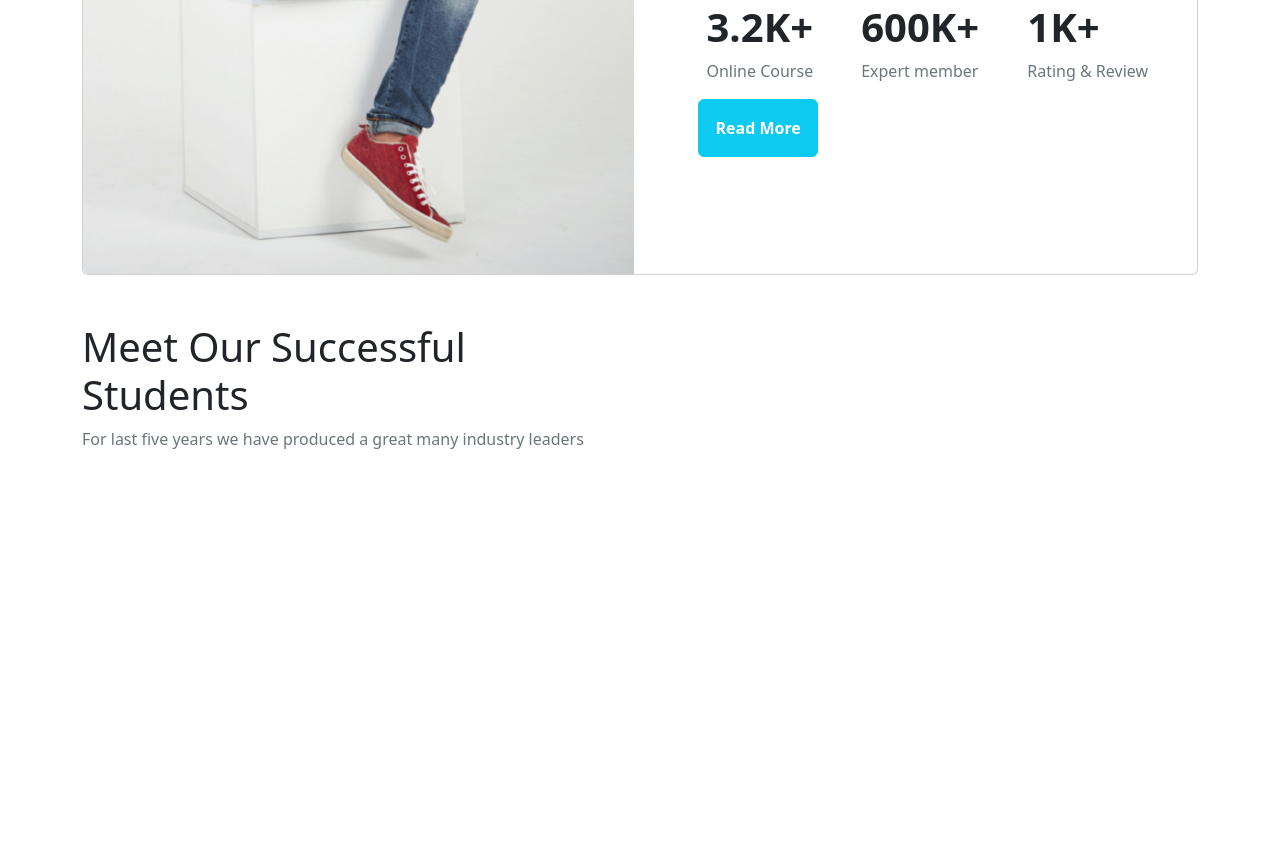
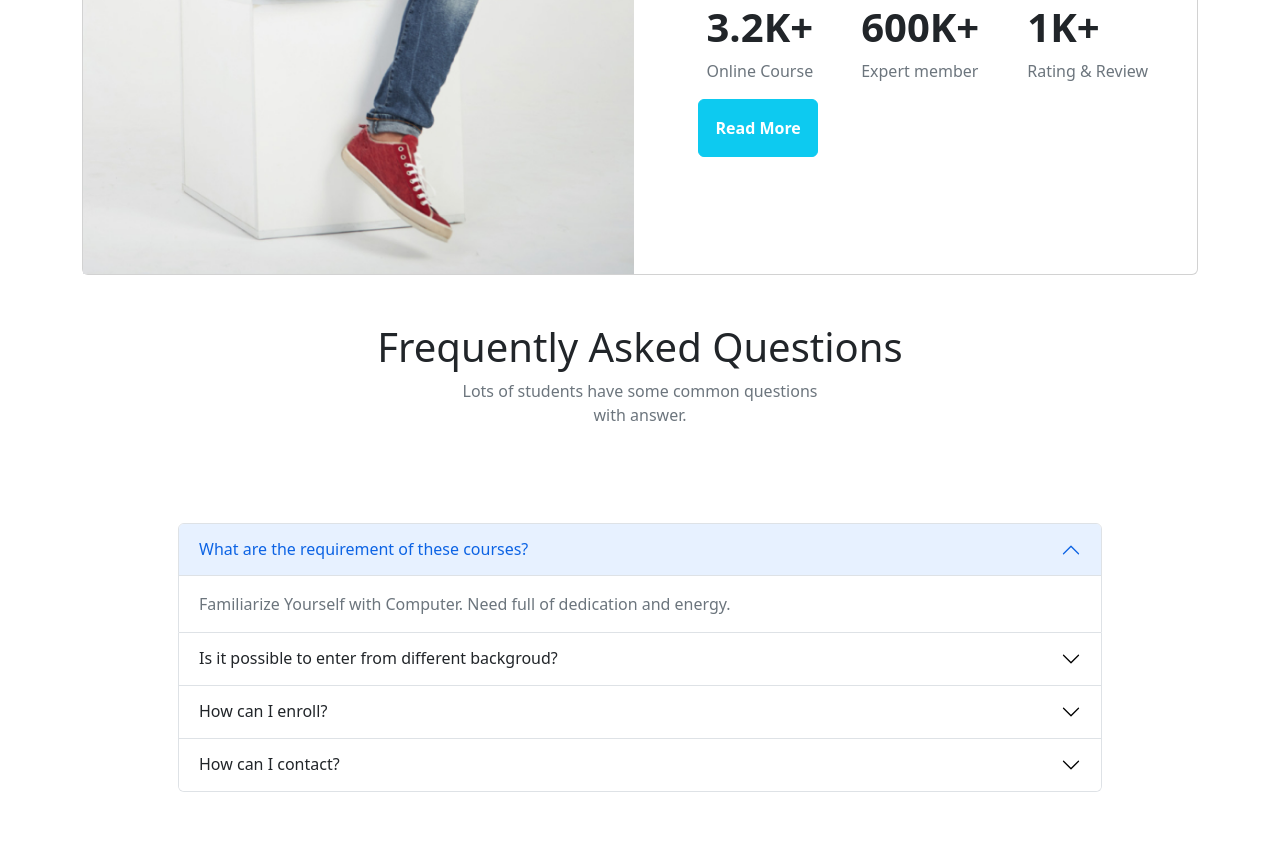
Before and after one commit to shahriar0015/assignment3-skTech, a plain HTML site: page index.html in a window 1280 px wide. Shown: the part 2200-3043 px from the top of the page. Before the commit the page ends 2667 px from the top, so only its background shows below. Drawn offline with nearby package versions, Linux system fonts and the light colour scheme.

Commit message:
question and answer

```diff
--- a/index.html
+++ b/index.html
@@ -210,11 +210,11 @@
 
     </section>
     <!-- courses end -->
-    <!-- courses option start-->
+    <!--  more courses start-->
     <div class="text-center mt-5">
         <button class="btn btn-info text-white fw-bold p-3">See More Courses</button>
     </div>
-    <!-- courses option end-->
+    <!--  more courses end-->
     <!-- Explore The learning Institute start-->
     <section class="container mt-5" id="Deals">
         <div class="card mb-3 flex flex-sm-column flex-md-row align-items-lg-center">
@@ -253,19 +253,78 @@
         </div>
     </section>
     <!-- Explore The learning Institute end-->
-    <!-- about successful student start-->
-    <section class="container mt-5" id="Success">
-        <div>
-            <h1>Meet Our Successful
-                <br>
-                Students
-            </h1>
-            <p class="text-secondary">For last five years we have produced a great many industry leaders
+
+    <!-- Frequently Asked Questions start-->
+    <section class="container mt-5" id="About">
+        <div class="text-center">
+            <h1>Frequently Asked Questions</h1>
+            <p class="text-secondary">Lots of students have some common questions <br> with answer.</p>
         </div>
-
+        <!-- question-1 -->
+        <div class="accordion m-5 p-5" id="accordionExample">
+            <div class="accordion-item">
+                <h2 class="accordion-header" id="headingOne">
+                    <button class="accordion-button" type="button" data-bs-toggle="collapse"
+                        data-bs-target="#collapseOne" aria-expanded="true" aria-controls="collapseOne">
+                        What are the requirement of these courses?
+                    </button>
+                </h2>
+                <div id="collapseOne" class="accordion-collapse collapse show" aria-labelledby="headingOne"
+                    data-bs-parent="#accordionExample">
+                    <div class="accordion-body text-secondary">
+                        Familiarize Yourself with Computer. Need full of dedication and energy.
+                    </div>
+                </div>
+            </div>
+            <!-- question-2 -->
+            <div class="accordion-item">
+                <h2 class="accordion-header" id="headingTwo">
+                    <button class="accordion-button collapsed" type="button" data-bs-toggle="collapse"
+                        data-bs-target="#collapseTwo" aria-expanded="false" aria-controls="collapseTwo">
+                        Is it possible to enter from different backgroud?
+                    </button>
+                </h2>
+                <div id="collapseTwo" class="accordion-collapse collapse" aria-labelledby="headingTwo"
+                    data-bs-parent="#accordionExample">
+                    <div class="accordion-body text-secondary">
+                        Yes. You need to be full of interest and dedication.
+                    </div>
+                </div>
+            </div>
+            <!-- question-3 -->
+            <div class="accordion-item">
+                <h2 class="accordion-header" id="headingThree">
+                    <button class="accordion-button collapsed" type="button" data-bs-toggle="collapse"
+                        data-bs-target="#collapseThree" aria-expanded="false" aria-controls="collapseThree">
+                        How can I enroll?
+                    </button>
+                </h2>
+                <div id="collapseThree" class="accordion-collapse collapse" aria-labelledby="headingThree"
+                    data-bs-parent="#accordionExample">
+                    <div class="accordion-body text-secondary">
+                        You need to register first. We will get detail in email.
+                    </div>
+                </div>
+            </div>
+            <!-- question-4 -->
+            <div class="accordion-item">
+                <h2 class="accordion-header" id="headingFour">
+                    <button class="accordion-button collapsed" type="button" data-bs-toggle="collapse"
+                        data-bs-target="#collapseThree" aria-expanded="false" aria-controls="collapseThree">
+                        How can I contact?
+                    </button>
+                </h2>
+                <div id="collapseThree" class="accordion-collapse collapse" aria-labelledby="headingThree"
+                    data-bs-parent="#accordionExample">
+                    <div class="accordion-body text-secondary">
+                        If you have further question, you can email us.</code>
+                    </div>
+                </div>
+            </div>
+        </div>
     </section>
 
-    <!-- Courses part end -->
+
 
 
 
```
